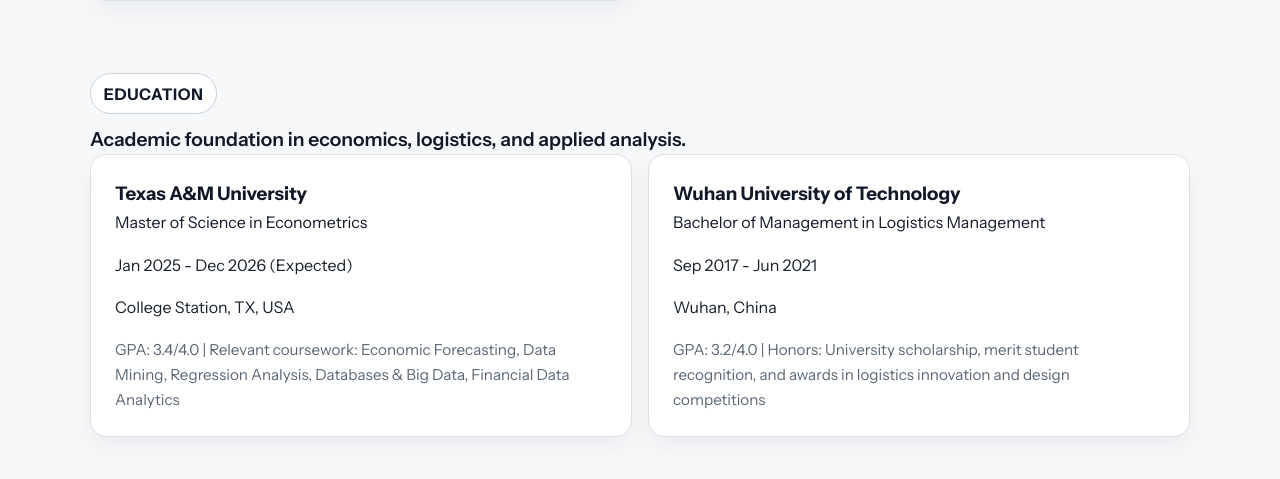
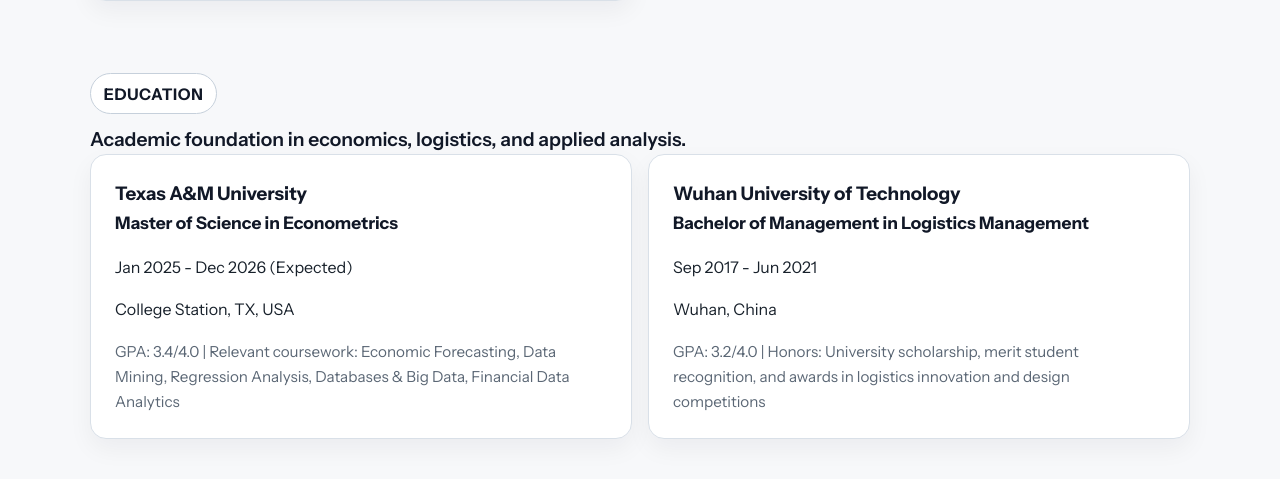
Before and after one commit to jinrui-0310/jinrui-portfolio, a Flask app: page / in a window 1280 px wide. Shown: the part 3145-3624 px from the top of the page. Run offline with Flask 3, Linux system fonts and the light colour scheme; some libraries are stand-ins or nearby versions.

Commit message:
style: emphasize education degree lines

```diff
--- a/static/css/style.css
+++ b/static/css/style.css
@@ -651,6 +651,8 @@ img {
 .education-card .degree {
     margin: 0;
     color: var(--heading);
+    font-size: 1.08rem;
+    font-weight: 700;
 }
 
 .education-card .education-details {
```
